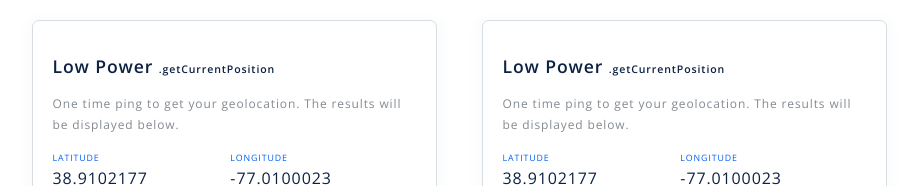
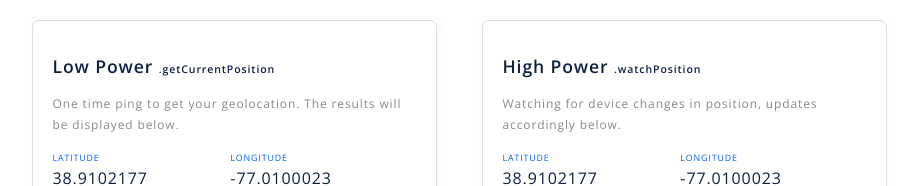
Before and after one commit to danmostudco/locationtesting, a React (Create React App) app: page / in a window 1280 px wide. Shown: the top 186 px of the page, without its empty margins (181-1099 px from the left). Built offline with nearby package versions, Linux system fonts and the light colour scheme.

Commit message:
pass down titles, subtitles, and description via props from the top of the app

```diff
--- a/src/App.js
+++ b/src/App.js
@@ -5,8 +5,8 @@ class App extends Component {
   render() {
     return <div className="App">
         <div className="Grid">
-          <TestPanel />
-          <TestPanel />
+          <TestPanel name="Low Power" subName=".getCurrentPosition" description="One time ping to get your geolocation. The results will be displayed below."/>
+          <TestPanel name="High Power" subName=".watchPosition" description="Watching for device changes in position, updates accordingly below."/>
         </div>
       </div>
   }
@@ -14,23 +14,26 @@ class App extends Component {
 
 class TestPanel extends Component {
   render() {
+    const {
+      name,
+      subName,
+      description
+    } = this.props
     return (
     <div className="Grid-cell">
-      <PanelTitle/>
+      <PanelTitle name={name} subName={subName} description={description}/>
       <PanelData/>
     </div> )
   }
 }
 
-class PanelTitle extends Component {
-  render() {
-    return (
-      <div>
-        <h2>Low Power <span>.getCurrentPosition</span></h2>
-        <h3>One time ping to get your geolocation. The results will be displayed below.</h3>
-      </div>
-    )
-  }
+function PanelTitle(props) {
+  return (
+    <div>
+      <h2>{props.name} <span>{props.subName}</span></h2>
+      <h3>{props.description}</h3>
+    </div>
+  )
 }
 
 class PanelData extends Component {
```
